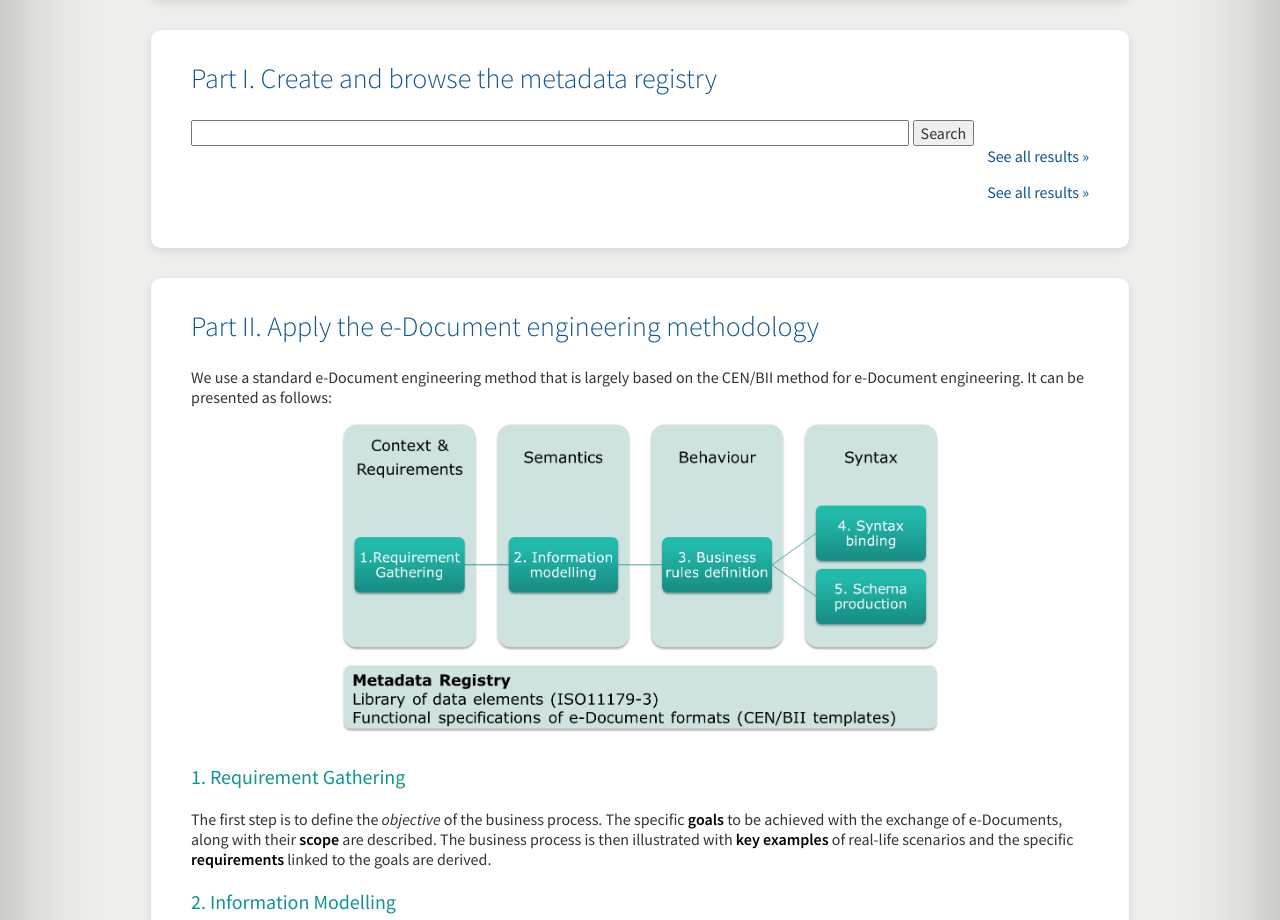
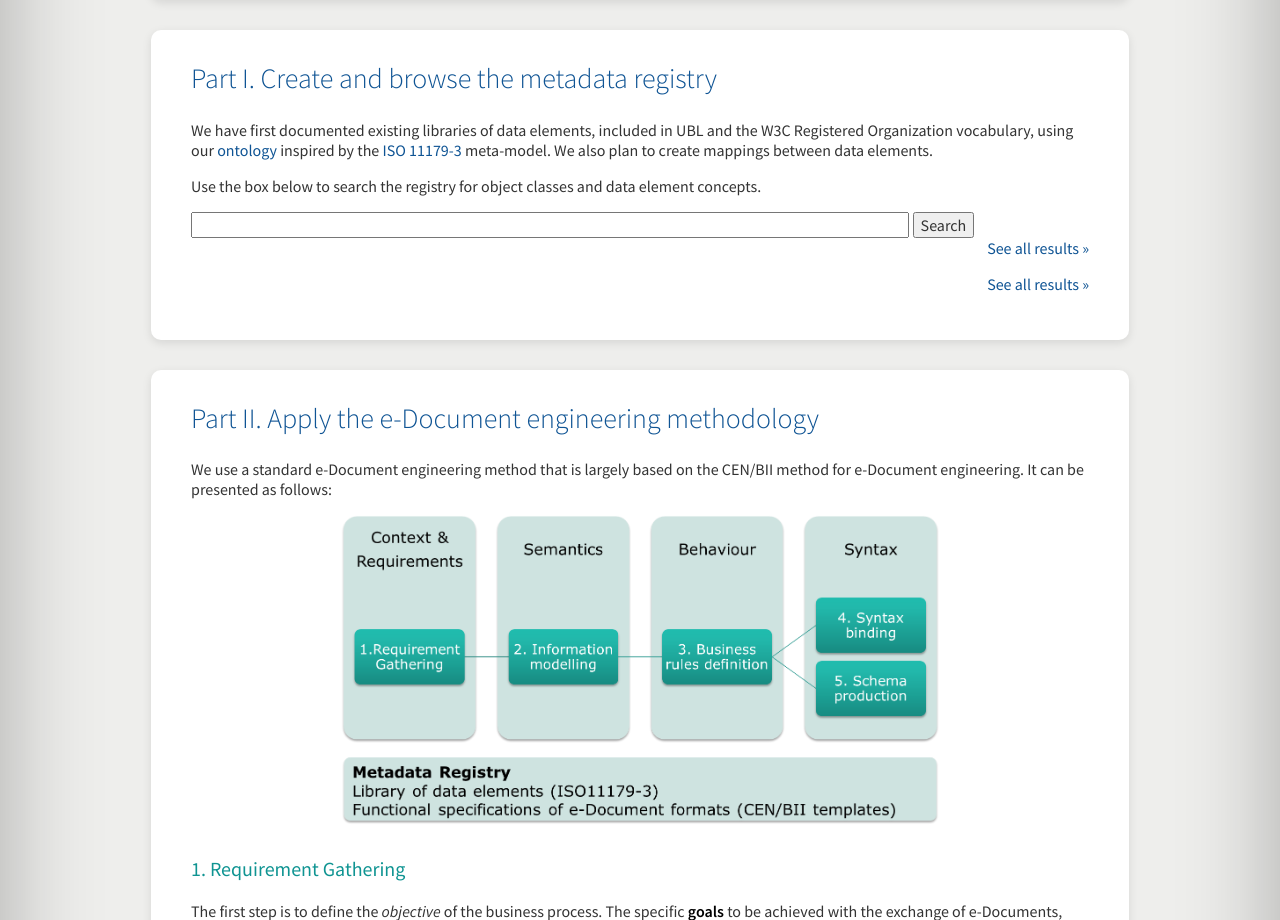
Before and after one commit to SEMICeu/mdr, a plain HTML site: page www/index.html in a window 1280 px wide. Shown: the part 1517-2437 px from the top of the page. Drawn offline with nearby package versions, Linux system fonts and the light colour scheme; no server answers.

Commit message:
Add introduction to the Metadata Registry

```diff
--- a/www/index.html
+++ b/www/index.html
@@ -112,6 +112,17 @@
 
 <section id="registry">
   <h2>Part I. Create and browse the metadata registry</h2>
+
+  <p>We have first documented existing libraries of data elements, included in
+  UBL and the W3C Registered Organization vocabulary, using our
+  <a href="/def">ontology</a> inspired by the
+  <a href="http://en.wikipedia.org/wiki/ISO/IEC_11179">ISO 11179-3</a>
+  meta-model.
+  We also plan to create mappings between data elements.</p>
+
+  <p>Use the box below to search the registry for object classes and data
+  element concepts.</p>
+
   <div>
     <form id="searchform">
       <input id="query" type="text" />
@@ -124,6 +135,7 @@
 
 <section id="methodology">
   <h2>Part II. Apply the e-Document engineering methodology</h2>
+
   <p>We use a standard e-Document engineering method that is largely based on the CEN/BII method for e-Document engineering. It can be presented as follows:</p>
 
   <figure>
```
